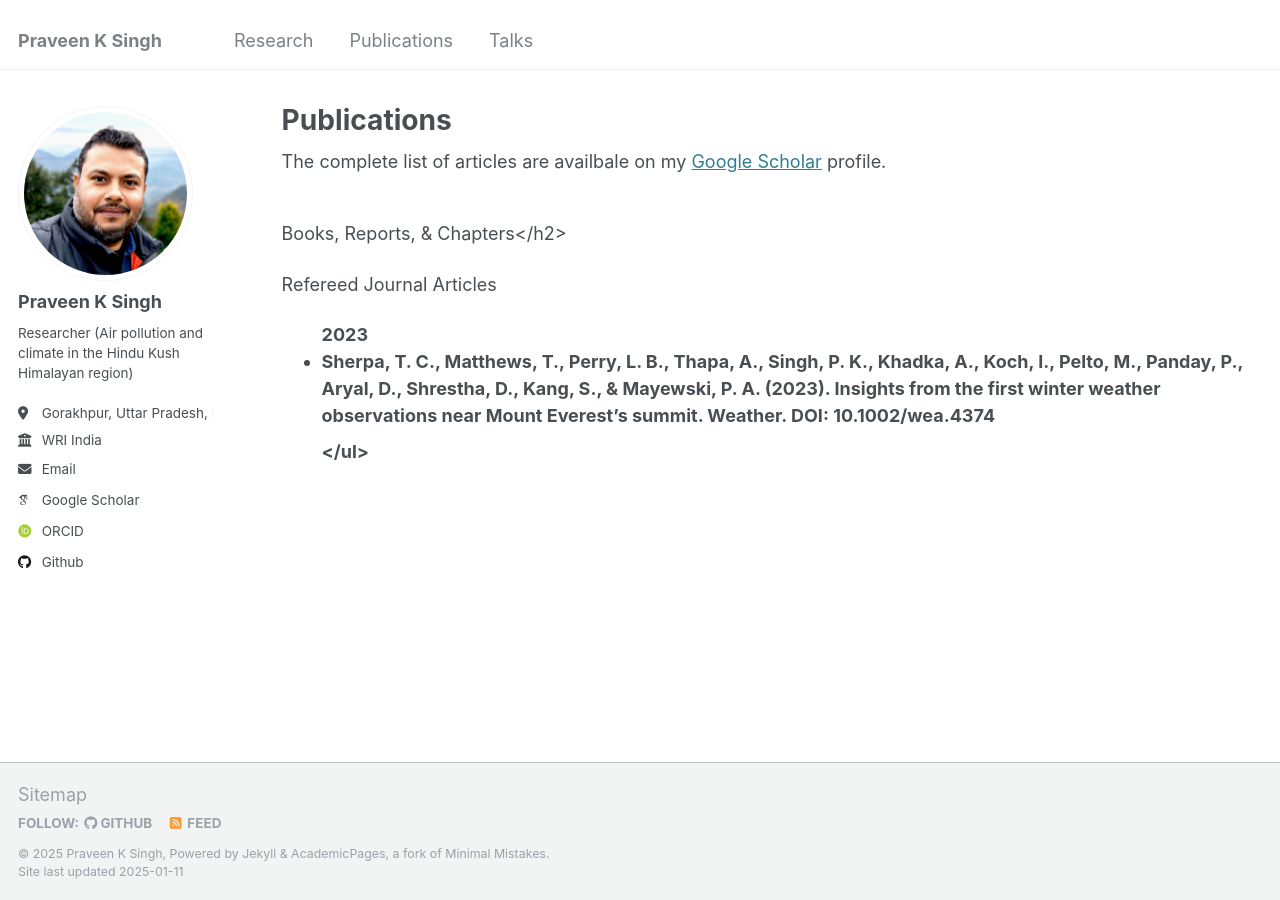
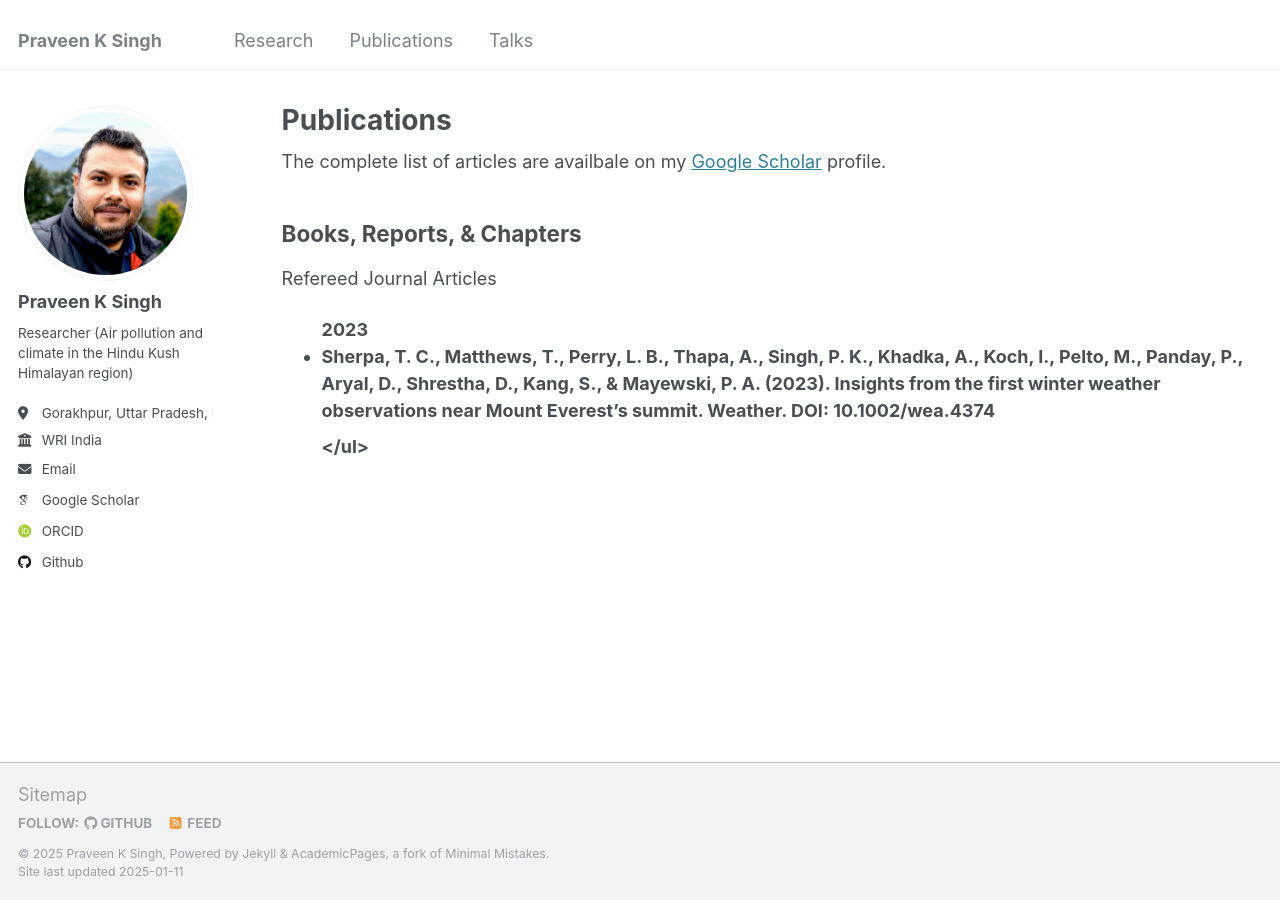
Before and after one commit to singhpraveenk/praveenksingh.github.io, a Jekyll site: the page built from _pages/publications.md, in a window 1280 px wide. Built offline with Jekyll 4.4.1, drawn with Linux system fonts in a browser that asks for light colours; some web fonts are replaced.

```diff
--- a/_pages/publications.md
+++ b/_pages/publications.md
@@ -7,7 +7,7 @@ author_profile: true
 
 <div class="wordwrap">The complete list of articles are availbale on my <a href="{{site.author.googlescholar}}" target="_blank">Google Scholar</a> profile.</div>
 
-<h2></h2> Books, Reports, & Chapters</h2>
+<h2>Books, Reports, & Chapters</h2>
 
 
 Refereed Journal Articles
```
